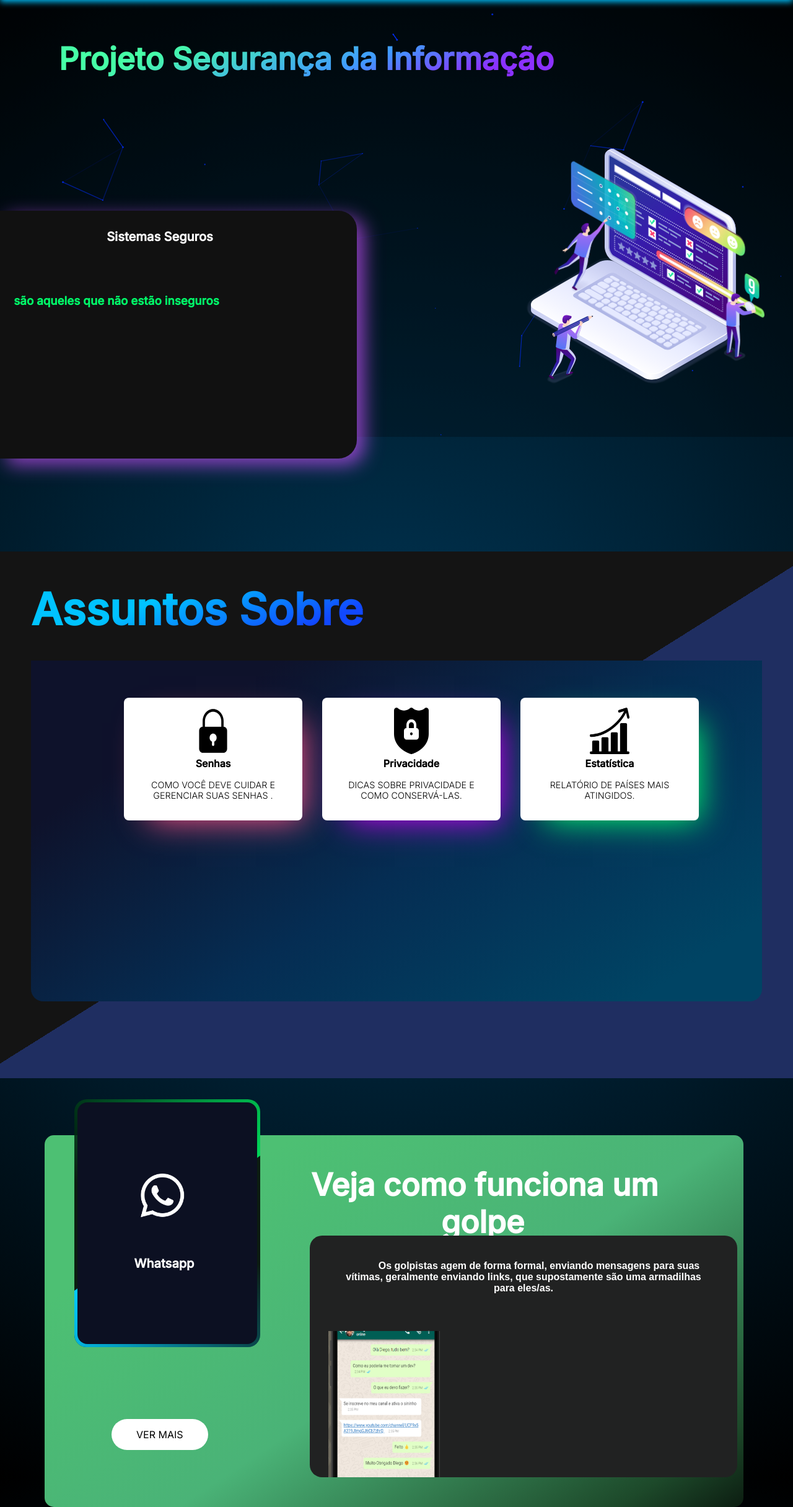
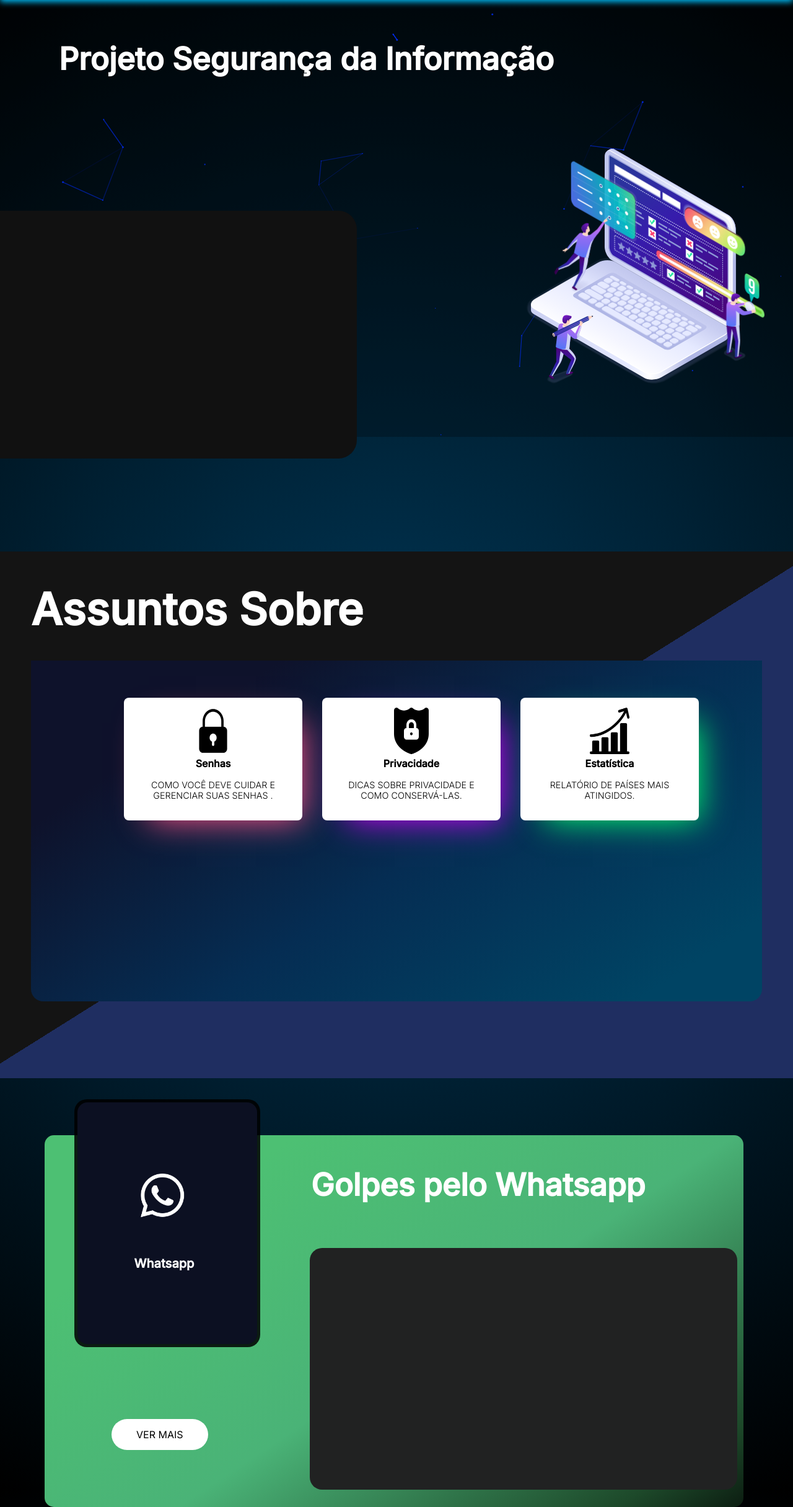
Before and after one commit to JoaohenriqueSql/Projeto-Curso, a PHP site: page / in a window 1280 px wide. Shown: the part 95-2527 px from the top of the page at 62% size. Run offline with PHP 8.4, Linux system fonts and the light colour scheme.

Commit message:
new project in my home for curse

```diff
--- a/CSS/style.css
+++ b/CSS/style.css
@@ -63,9 +63,8 @@ header {
     background-color: #002fff;
 }
 
-.login-button a:hover {
-    color: #0086c4;
-}
+.login-button button:hover {
+    background-color: #002fff93;}
 
 .login-button button a {
     text-decoration: none;
@@ -143,10 +142,7 @@ body {
 
 /*TITULO DO SITE*/
 .titulo h1 {
-  background: -webkit-linear-gradient(-70deg, #46ffa6 25%, #4099ff 50%, #8b31ff 65%);
-  -webkit-background-clip: text;
-  background-clip: text;
-  -webkit-text-fill-color: transparent;
+  color: #fff;
   margin-left: 95px;
   font-size: 50px;
   padding-top: 65px;
@@ -180,10 +176,7 @@ body {
 }
 
 .comeco h1 {
-  background: -webkit-linear-gradient(-70deg, #00c3ff 20%, #1148ff 45%);
-  -webkit-background-clip: text;
-  background-clip: text;
-  -webkit-text-fill-color: transparent;
+  color: #fff;
   font-size: 71px;
 }
 
@@ -327,7 +320,6 @@ body {
 /*subtitulo da pagina inicial*/
   .subtitulo {
     background-color: #111111;
-    color: rgb(255, 255, 255);
     max-width: 45%;
     height: 400px;
     margin-top: 215px;
@@ -335,24 +327,7 @@ body {
     text-align: center;
     border-top-right-radius: 30px;
     border-bottom-right-radius: 30px;
-    box-shadow: 12px 10px 30px rgba(200, 80, 255, 0.699);
   }
-
-  /*subtitulo maior inicial*/
-  .subtitulo .exem h2 {
-    color: #ffffff;
-    text-indent: 10px;
-    padding-top: 30px;
-    padding-right: 70px;
-  }
-
-  /*subtitulo inicial*/
-  .subtitulo .exem h3 {
-    color: #00ff6a;
-    text-indent: -200px;
-    margin: 80px;
-  }
-
 
 
   /*div informativa do tema whatsapp*/
@@ -378,37 +353,6 @@ body {
     overflow: hidden;
     margin-top: -730px;
     margin-left: 120px;
-}
-
-/*color depois em giro na box*/
- .box::after{
-    content: "";
-    position: absolute;
-    width: 500px;
-    height: 500px;
-    background-image: conic-gradient(transparent,    transparent, transparent, #00d458);
-    animation: animate 4s linear infinite;
-    animation-delay: 2s;
-}
-
-/*color antes em giro na box*/
- .box::before{
-    content: "";
-    position: absolute;
-    width: 500px;
-    height: 500px;
-    background-image: conic-gradient(transparent,    transparent, transparent, #00ccff);
-    animation: animate 4s linear infinite;
-}
-
-/*frames de animação giro na box tema whatsapp*/
-@keyframes animate{
-    0%{
-        transform: rotate(0deg);
-}
-100%{
-    transform: rotate(360deg);
-}
 }
 
 /*background fundo box, para definir sombreamento no frames*/
@@ -448,17 +392,9 @@ img {
     overflow: hidden;
     height: 390px;
     width: 690px;
-    margin-top: -180px;
+    margin-top: -160px;
     border-radius: 20px;
     margin-left: 500px;
-}
-
-.alword h4 {
-    color: rgb(255, 255, 255);
-    text-indent: 50px;
-    text-align: center;
-    margin: 40px;
-    font-family: sans-serif;
 }
 
 .whatsapp h1 {
@@ -468,21 +404,6 @@ img {
     color: rgb(255, 255, 255);
     text-indent: -210px;
 }
-
-.alword img {
-    height: 300px;
-    width: 180px;
-    padding-left: 30px;
-    -moz-transition: all 0.5s;
-    -webkit-transition: all 0.5s;
-    transition: all 0.5s;
-}
-
-.alword img:hover {
-    -moz-transform: scale(1.2);
-    -webkit-transform: scale(1.2);
-    transform: scale(1.7);
-  }
 
 /*button link encaminhamento estilização*/
 .btn:link,
--- a/index.html
+++ b/index.html
@@ -62,10 +62,6 @@
 
 <!--subtitulos-->
 <div class="subtitulo">
-	<div class="exem">
-		<h2>Sistemas Seguros</h2>
-		<h3>são aqueles que não estão inseguros</h3>
-	</div>
 </div>
 
 <!--svg icone animação-->
@@ -2573,7 +2569,7 @@
 <!--whatsapp sistema de exemplo: exemplos-fraudes/golpes-->
 
 <div class="whatsapp">
-	<h1>Veja como funciona um golpe</h1>
+	<h1>Golpes pelo Whatsapp</h1>
 </div>
 
 <div class="box">
@@ -2586,13 +2582,7 @@
 <a href="#" class="btn btn-white btn-animate">Ver mais</a>
 
 <div class="alword">
-	<h4>Os golpistas agem de forma formal, enviando mensagens para suas vítimas, geralmente enviando links, que supostamente são uma armadilhas para eles/as.</h4>
-	<br>
-	<img src="whatsapp/capturawhats.png">
 </div>
-
-
-
 
 </body>
 </html>
```
Also changed, not shown: whatsapp/index.html (+123 -42 lines), whatsapp/style.css (+70 -13 lines).
